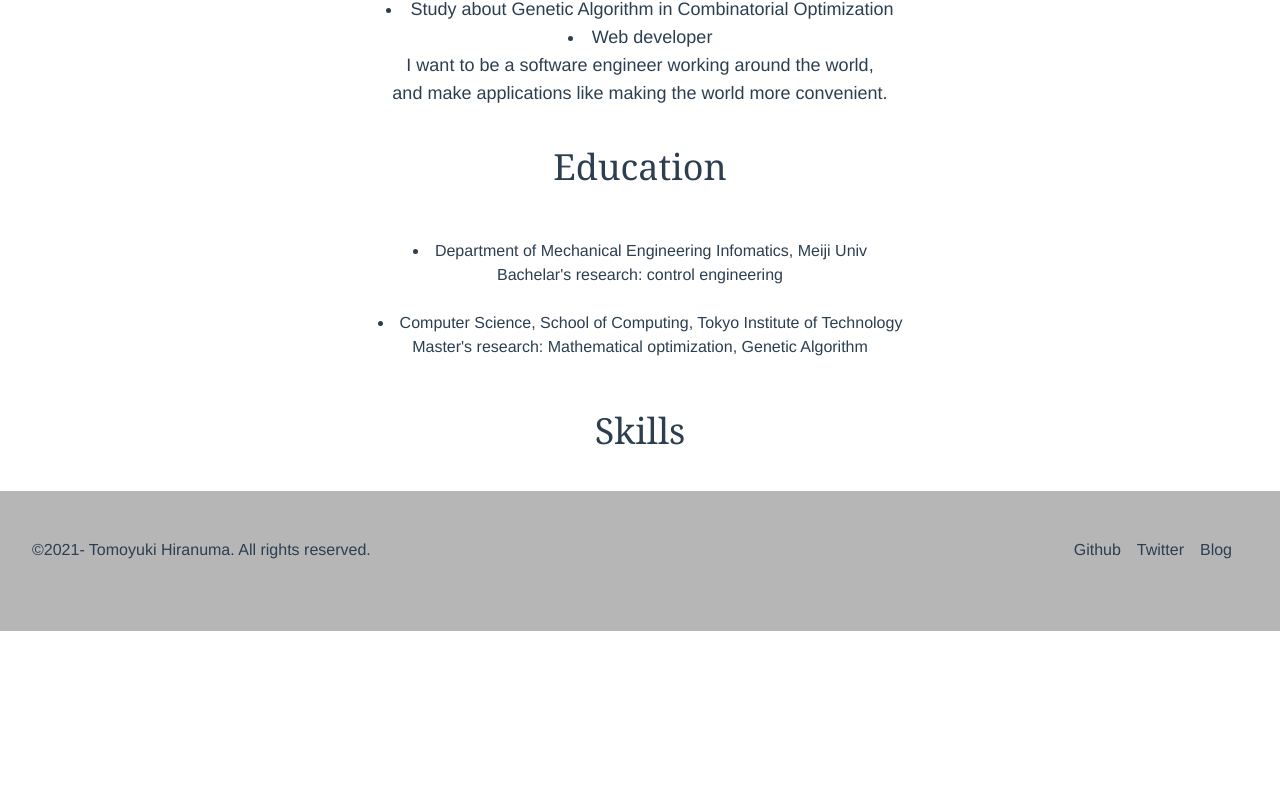
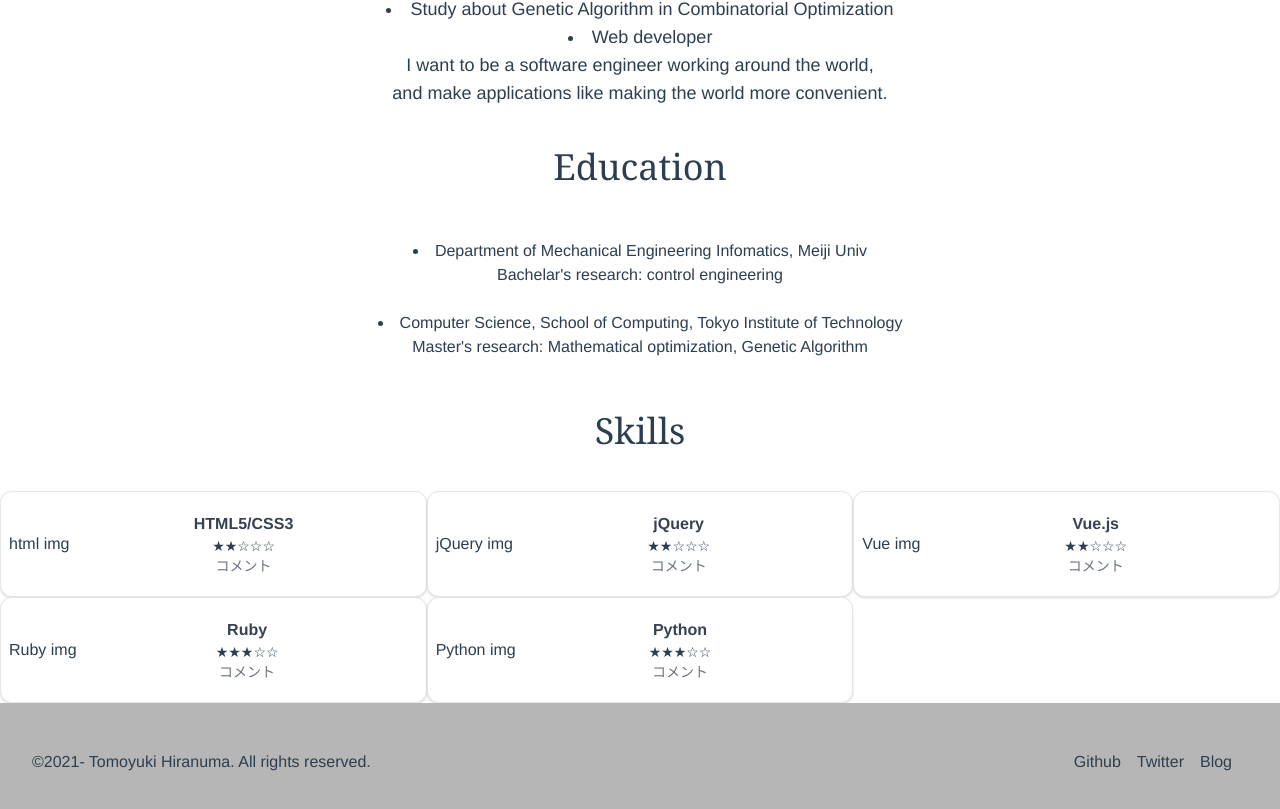
Before and after one commit to tomoyuki-hiranuma/portfolio, a Vue app: page / in a window 1280 px wide. Shown: the part 666-1475 px from the top of the page. Before the commit the page ends 1297 px from the top, so only its background shows below. Built offline with nearby package versions, Linux system fonts and the light colour scheme.

Commit message:
add skills cards

```diff
--- a/src/components/Skill.vue
+++ b/src/components/Skill.vue
@@ -1,6 +1,68 @@
 <template>
   <div>
     <p class="text-4xl my-10 font-serif">Skills</p>
+    <div class="container mx-auto grid grid-cols-3 justify-center items-center">
+      <div
+        class="bg-white w-full flex items-center p-2 rounded-xl shadow border"
+      >
+        <div class="flex items-center space-x-4">
+          <p>html img</p>
+        </div>
+        <div class="flex-grow p-3">
+          <div class="font-semibold text-gray-700">HTML5/CSS3</div>
+          <div class="text-sm">★★☆☆☆</div>
+          <div class="text-sm text-gray-500">コメント</div>
+        </div>
+      </div>
+      <div
+        class="bg-white w-full flex items-center p-2 rounded-xl shadow border"
+      >
+        <div class="flex items-center space-x-4">
+          <p>jQuery img</p>
+        </div>
+        <div class="flex-grow p-3">
+          <div class="font-semibold text-gray-700">jQuery</div>
+          <div class="text-sm">★★☆☆☆</div>
+          <div class="text-sm text-gray-500">コメント</div>
+        </div>
+      </div>
+      <div
+        class="bg-white w-full flex items-center p-2 rounded-xl shadow border"
+      >
+        <div class="flex items-center space-x-4">
+          <p>Vue img</p>
+        </div>
+        <div class="flex-grow p-3">
+          <div class="font-semibold text-gray-700">Vue.js</div>
+          <div class="text-sm">★★☆☆☆</div>
+          <div class="text-sm text-gray-500">コメント</div>
+        </div>
+      </div>
+      <div
+        class="bg-white w-full flex items-center p-2 rounded-xl shadow border"
+      >
+        <div class="flex items-center space-x-4">
+          <p>Ruby img</p>
+        </div>
+        <div class="flex-grow p-3">
+          <div class="font-semibold text-gray-700">Ruby</div>
+          <div class="text-sm">★★★☆☆</div>
+          <div class="text-sm text-gray-500">コメント</div>
+        </div>
+      </div>
+      <div
+        class="bg-white w-full flex items-center p-2 rounded-xl shadow border"
+      >
+        <div class="flex items-center space-x-4">
+          <p>Python img</p>
+        </div>
+        <div class="flex-grow p-3">
+          <div class="font-semibold text-gray-700">Python</div>
+          <div class="text-sm">★★★☆☆</div>
+          <div class="text-sm text-gray-500">コメント</div>
+        </div>
+      </div>
+    </div>
   </div>
 </template>
 
```
